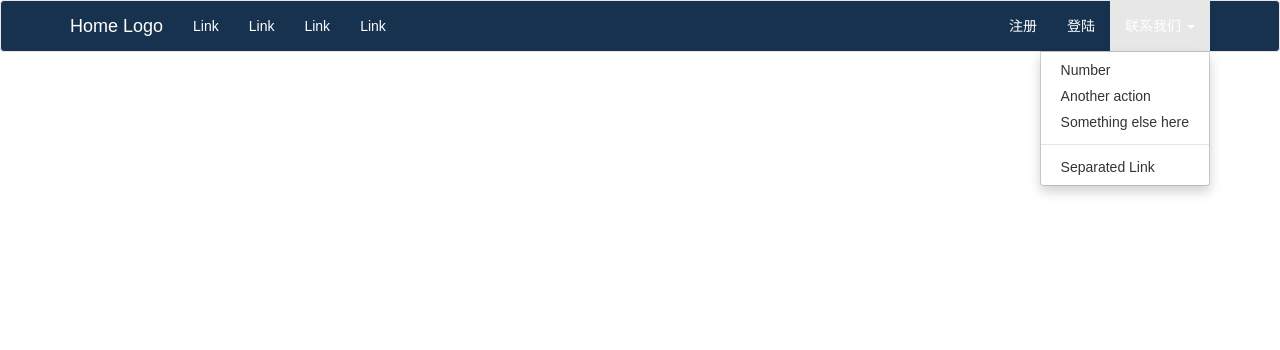
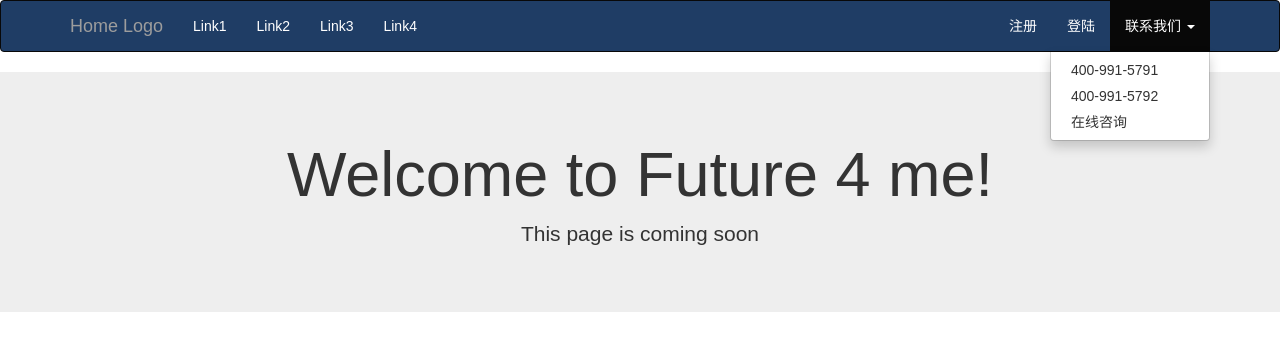
Before and after one commit to jy37110/future4me, a React (Create React App) app: page /1 in a window 1280 px wide. Both pictures are taken after a click on the button "联系我们". Shown: the top 350 px of the page. Built offline with nearby package versions, Linux system fonts and the light colour scheme.

Commit message:
Done carousel in home page

```diff
--- a/src/App.css
+++ b/src/App.css
@@ -29,7 +29,7 @@
 
 
 .NavBar {
-  background-color: rgb(23,50,79);
+  background-color: rgb(31,61,101);
 }
 
 .NavItem {
--- a/src/App.js
+++ b/src/App.js
@@ -4,6 +4,7 @@ import Home from './Pages/Home';
 import { Router, Route } from 'react-router'
 import createBrowserHistory from 'history/createBrowserHistory'
 import NavigationBar from './Components/NavigationBar';
+import Constructing from './Pages/Constructing';
 
 class App extends Component {
     constructor(props){
@@ -32,10 +33,17 @@ class App extends Component {
                             <div className="row">
                                 {/*<div className="col-md-3">*/}
                                 {/*</div>*/}
-                                <div className="col-md-6 col-md-offset-3">
+                                <div>
                                     <Route exact path="/" component={Home}/>
                                     {/*<Route path="/about" component={About}/>*/}
-                                    {/*<Route path="/test" component={TestPage}/>*/}
+                                    <Route path="/1" component={Constructing}/>
+                                    <Route path="/2" component={Constructing}/>
+                                    <Route path="/3" component={Constructing}/>
+                                    <Route path="/4" component={Constructing}/>
+                                    <Route path="/5" component={Constructing}/>
+                                    <Route path="/6" component={Constructing}/>
+                                    <Route path="/7" component={Constructing}/>
+
                                 </div>
                                 {/*<div className="col-md-3">*/}
                                 {/*</div>*/}
--- /dev/null
+++ b/src/Components/MyCarousel.jsx
@@ -0,0 +1,25 @@
+import React, { Component } from 'react';
+import { Carousel, CarouselItem } from 'react-bootstrap';
+
+
+
+export default class MyCarousel extends Component{
+    render(){
+        return(
+            <div className='CarouselContainer' style={{display:'flex',justifyContent:'center'}}>
+                <Carousel style={{alignItems:'center'}}>
+                    {this.props.imageArr.map((item, i) => {
+                        return(
+                            <CarouselItem key={i}>
+                                <img width={this.props.width} height={this.props.height} alt="example" src={item.url}/>
+                                <div className="carousel-caption">
+                                    <h3>{item.title}</h3>
+                                    <p>{item.description}</p>
+                                </div>
+                            </CarouselItem>
+                        )})}
+                </Carousel>
+            </div>
+        )
+    }
+}
--- a/src/Components/NavigationBar.jsx
+++ b/src/Components/NavigationBar.jsx
@@ -1,6 +1,5 @@
 import React, { Component } from 'react';
-import {Link} from 'react-router-dom';
-import { Button, ButtonToolbar, Glyphicon, Nav, Navbar, NavItem, NavDropdown,MenuItem } from 'react-bootstrap';
+import { Nav, Navbar, NavItem, NavDropdown, MenuItem } from 'react-bootstrap';
 
 
 
@@ -46,49 +45,44 @@ class NavigationBar extends Component{
         //     </NavItem>;
 
         return(
-            <div style={{color:'white'}}>
-                <Navbar className="NavBar">
+            <div>
+                <Navbar inverse className="NavBar">
                     <Navbar.Header>
                         <Navbar.Brand>
-                            <Link to="/">
-                                <span className="NavItem">Home Logo</span>
-                            </Link>
+                            <a className="NavItem" href="/">Home Logo</a>
+                            {/*<Link to="/">*/}
+                                {/*<span className="NavItem">Home Logo</span>*/}
+                            {/*</Link>*/}
                         </Navbar.Brand>
                         <Navbar.Toggle />
                     </Navbar.Header>
                     <Navbar.Collapse>
                         <Nav activeKey={this.state.activeKey} onSelect={this.navigate}>
                             <NavItem eventKey={1} href="#">
-                                <span className="NavItem">Link</span>
+                                <span className="NavItem">Link1</span>
                             </NavItem>
                             <NavItem eventKey={2} href="#">
-                                <span className="NavItem">Link</span>
+                                <span className="NavItem">Link2</span>
                             </NavItem>
                             <NavItem eventKey={3} href="#">
-                                <span className="NavItem">Link</span>
+                                <span className="NavItem">Link3</span>
                             </NavItem>
                             <NavItem eventKey={4} href="#">
-                                <span className="NavItem">Link</span>
+                                <span className="NavItem">Link4</span>
                             </NavItem>
 
                         </Nav>
-                        <Nav pullRight>
-                            <NavItem eventKey={5}>
-                                <Link to="/about">
-                                    <span className="NavItem">注册</span>
-                                </Link>
+                        <Nav pullRight activeKey={this.state.activeKey} onSelect={this.navigate}>
+                            <NavItem eventKey={5} href="#">
+                                <span className="NavItem">注册</span>
                             </NavItem>
                             <NavItem eventKey={6} href="#">
                                 <span className="NavItem">登陆</span>
                             </NavItem>
                             <NavDropdown eventKey={7} className="NavItem" title="联系我们" id="basic-nav-dropdown">
-                                <MenuItem eventKey={7.1}>Number</MenuItem>
-                                <MenuItem eventKey={7.2}>Another action</MenuItem>
-                                <MenuItem eventKey={7.3}>Something else here</MenuItem>
-                                <MenuItem divider />
-                                <MenuItem eventKey={"/test"}>
-                                    Separated Link
-                                </MenuItem>
+                                <MenuItem eventKey={7.1}>400-991-5791</MenuItem>
+                                <MenuItem eventKey={7.2}>400-991-5792</MenuItem>
+                                <MenuItem eventKey={7.3}>在线咨询</MenuItem>
                             </NavDropdown>
                         </Nav>
                         {/*<Nav pullRight>*/}
--- /dev/null
+++ b/src/Pages/Constructing.js
@@ -0,0 +1,16 @@
+import React, { Component } from 'react';
+import { Jumbotron } from 'react-bootstrap';
+
+export default class Constructing extends Component {
+    render() {
+        return (
+            <div className="ConstructingContainer">
+                <Jumbotron>
+
+                    <h1>Welcome to Future 4 me!</h1>
+                    <p>This page is coming soon</p>
+                </Jumbotron>
+            </div>
+        );
+    }
+}
--- a/src/Pages/Home.js
+++ b/src/Pages/Home.js
@@ -1,15 +1,23 @@
 import React, { Component } from 'react';
+import MyCarousel from '../Components/MyCarousel';
 
 class Home extends Component {
+    constructor(props){
+        super(props);
+        this.imageArr = [
+            {url:"http://via.placeholder.com/1920x500",title:"First slide label",description:"Nulla vitae elit libero, a pharetra augue mollis interdum."},
+            {url:"http://via.placeholder.com/1920x500",title:"Second slide label",description:"Lorem ipsum dolor sit amet, consectetur adipiscing elit."},
+            {url:"http://via.placeholder.com/1920x500",title:"Third slide label",description:"Praesent commodo cursus magna, vel scelerisque nisl consectetur."},
+        ]
+    }
     render() {
         return (
-            <div className="App">
-                <header className="App-header">
-                    <h1 className="App-title">Welcome to React</h1>
-                </header>
-                <p className="App-intro">
-                    To get started, edit <code>src/App.js</code> and save to reload.
-                </p>
+            <div className="HomePageContainer">
+                <MyCarousel
+                    width={'100%'}
+                    height={500}
+                    imageArr={this.imageArr}
+                />
             </div>
         );
     }
```
